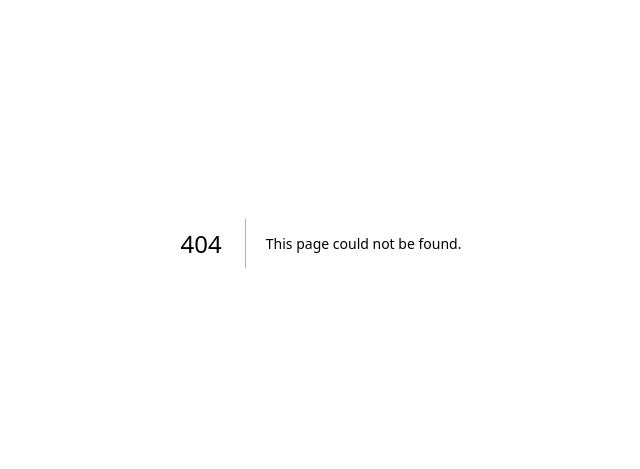
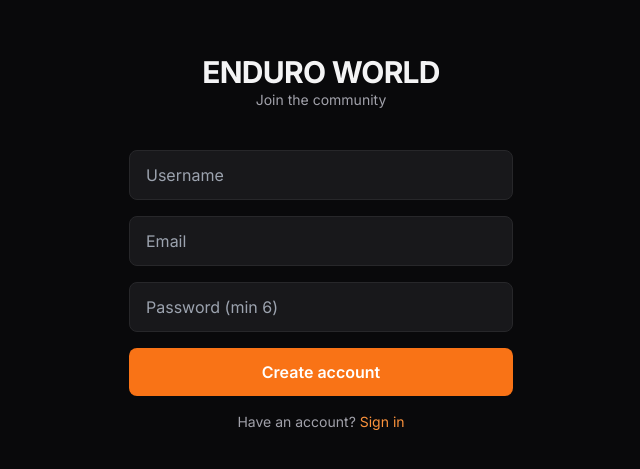
Before and after one commit to Genericlogin1/enduro, a Next.js app: page /signup in a window 1280 px wide. Before the commit this address had no page. Shown: the part 157-626 px from the top of the page, without its empty margins (319-959 px from the left). Built offline with nearby package versions, Linux system fonts and the light colour scheme.

Commit message:
Create page.tsx

```diff
--- /dev/null
+++ b/app/signup/page.tsx
@@ -0,0 +1,76 @@
+'use client';
+
+import { useState } from 'react';
+import { useRouter } from 'next/navigation';
+import Link from 'next/link';
+import { createClient } from '@/lib/supabase/client';
+
+export default function SignupPage() {
+  const router = useRouter();
+  const [email, setEmail] = useState('');
+  const [password, setPassword] = useState('');
+  const [username, setUsername] = useState('');
+  const [loading, setLoading] = useState(false);
+  const [error, setError] = useState<string | null>(null);
+
+  async function handleSubmit(e: React.FormEvent) {
+    e.preventDefault();
+    setLoading(true);
+    setError(null);
+    const supabase = createClient();
+    const origin = window.location.origin;
+    const { data, error } = await supabase.auth.signUp({
+      email,
+      password,
+      options: {
+        emailRedirectTo: `${origin}/auth/callback`,
+        data: { username, display_name: username },
+      },
+    });
+    setLoading(false);
+    if (error) { setError(error.message); return; }
+    if (data.user && !data.session) {
+      router.push('/check-email?email=' + encodeURIComponent(email));
+    } else {
+      router.push('/');
+      router.refresh();
+    }
+  }
+
+  return (
+    <main className="min-h-screen flex items-center justify-center bg-zinc-950 text-zinc-100 px-4">
+      <form onSubmit={handleSubmit} className="w-full max-w-sm space-y-4">
+        <div className="text-center mb-6">
+          <h1 className="text-3xl font-bold tracking-tight">ENDURO WORLD</h1>
+          <p className="text-zinc-400 text-sm">Join the community</p>
+        </div>
+        <input
+          type="text" required minLength={3} maxLength={20} value={username}
+          onChange={e => setUsername(e.target.value.replace(/[^a-zA-Z0-9_]/g, ''))}
+          placeholder="Username"
+          className="w-full bg-zinc-900 border border-zinc-800 rounded-lg px-4 py-3 outline-none focus:border-orange-500"
+        />
+        <input
+          type="email" required value={email} onChange={e => setEmail(e.target.value)}
+          placeholder="Email"
+          className="w-full bg-zinc-900 border border-zinc-800 rounded-lg px-4 py-3 outline-none focus:border-orange-500"
+        />
+        <input
+          type="password" required minLength={6} value={password} onChange={e => setPassword(e.target.value)}
+          placeholder="Password (min 6)"
+          className="w-full bg-zinc-900 border border-zinc-800 rounded-lg px-4 py-3 outline-none focus:border-orange-500"
+        />
+        {error && <p className="text-red-400 text-sm">{error}</p>}
+        <button
+          type="submit" disabled={loading}
+          className="w-full bg-orange-500 hover:bg-orange-600 disabled:opacity-50 text-white font-semibold rounded-lg py-3 transition"
+        >
+          {loading ? 'Creating...' : 'Create account'}
+        </button>
+        <p className="text-center text-sm text-zinc-400">
+          Have an account? <Link href="/login" className="text-orange-400 hover:underline">Sign in</Link>
+        </p>
+      </form>
+    </main>
+  );
+}
```
